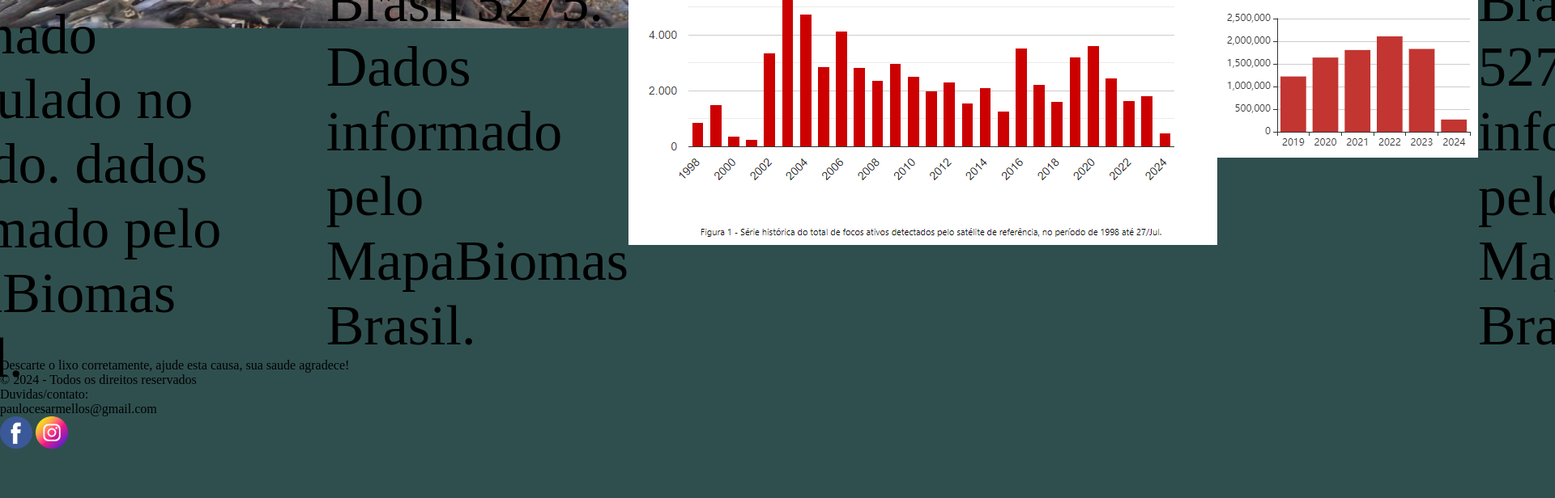
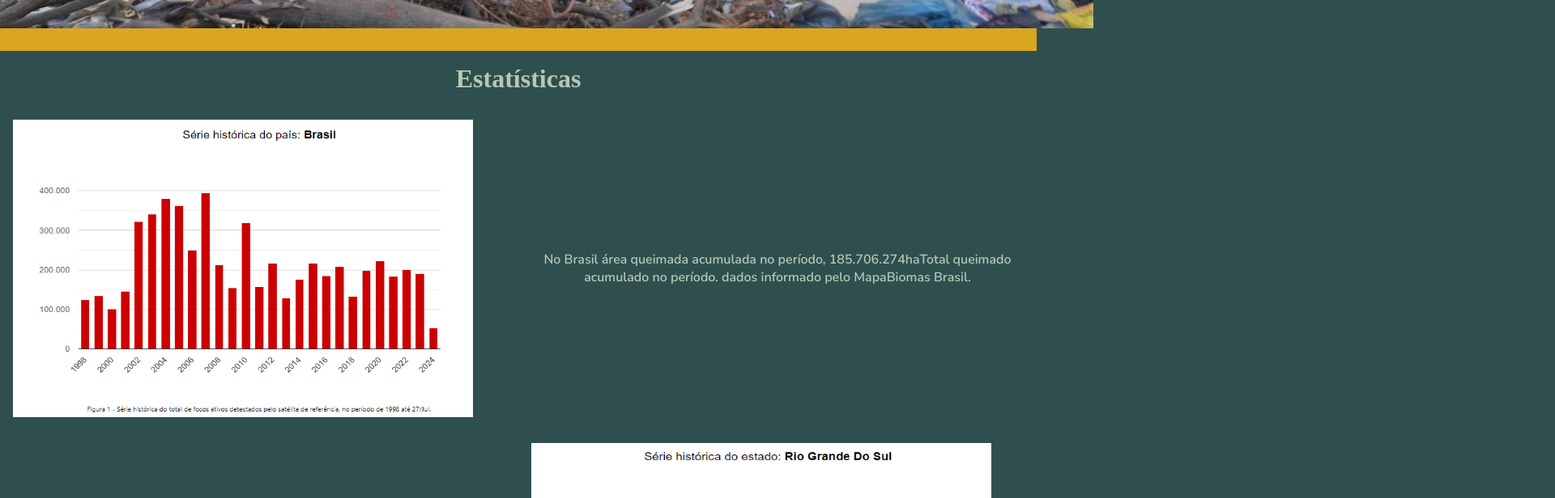
Before and after one commit to PauloMellos/sitePrevencaoQueimadas, a plain HTML site: page index.html in a window 1280 px wide. Shown: the part 600-1216 px from the top of the page at 81% size, 1920 px wide, since content can reach past the window. Before the commit the page ends 1159 px from the top, so only its background shows below. Drawn offline with Linux system fonts and the light colour scheme.

Commit message:
style upgrade hover menu

```diff
--- a/style.css
+++ b/style.css
@@ -7,6 +7,7 @@
 }
 body{
   background-color: #2F4F4F;
+
 }
 
 .navbar{
@@ -26,14 +27,12 @@ body{
   border-radius: 60px;
   position: relative;
 
-
  }
 
  .menu{
-
  display: flex;
  list-style:none;
- gap: 16px;
+ gap: 20px;
  margin-right: 90px;
 
  }
@@ -42,13 +41,19 @@ body{
   text-decoration: none;
   font-family: "Nunito Sans", sans-serif;
   font-weight: bold;
-  font-size: 1.3em;
+  font-size: 1.4em;
 }
+
+.menu a:hover{
+  color: #B7C7B5;
+}
+
 .container {
   width: 100%;
   height: 300px;
 
 }
+
 h1 {
   font-size: 2em;
   margin-left: 70%;
@@ -56,23 +61,77 @@ h1 {
   color: #2F4F4F;
   font-weight: bold;
 }
+
+h2{
+  font-size: 2em;
+  padding: 16px 16px;
+  text-align: center;
+  font-weight: bold;
+  color: #B7C7B5;
+}
+
 section{
-  display: flex;
-  height: 100vh;
+  display: grid;
+  grid-template-columns: repeat(2, 1fr);
+  justify-content: space-around;
+  align-items: center;
+
+}
+
+section img{
+ width: 600px;
+ height: 400px;
+ padding: 16px 16px;
+
+}
+
+p{
+  padding: 16px 16px;
+  font-size: 1em;
+  font-family: "Nunito Sans", sans-serif;
+  font-weight: 600;
+  text-align: center;
+  color: #B7C7B5;
+}
+div.faixa{
   width: 100%;
-  align-items: center;
-  justify-content: center;
-  font-size: 70px;
+  height: 50px;
+  margin-top: 31%;
+  background-color: #daa520;
+
 }
-#Home{
-  background: #2F4F4F;
+
+.grid-container{
+   margin-left: 90%;
+   margin-top: -4.6%;
+
+
 }
-#Noticias{
-  background: #2F4F4F;
+
+footer{
+
+  margin-bottom: 5%;
+  width: 100%;
+  height: 50px;
+  background-color: #daa520;
+  color: #B7C7B5;
 }
-#Instituicoes{
-  background: #2F4F4F
+
+
+footer p{
+  margin-top: 2%;
+  font-size: 1em;
+  font-family: "Nunito Sans", sans-serif;
+  font-weight: 600;
+  text-align: center;
+  color: #B7C7B5;
 }
-#Ajuda{
-  background: #2F4F4F;
+
+.email{
+  margin-top: -4.8%;
+  font-size: 1em;
+  font-family: "Nunito Sans", sans-serif;
+  font-weight: 600;
+  text-align: left;
+  color: #B7C7B5;
 }
```
